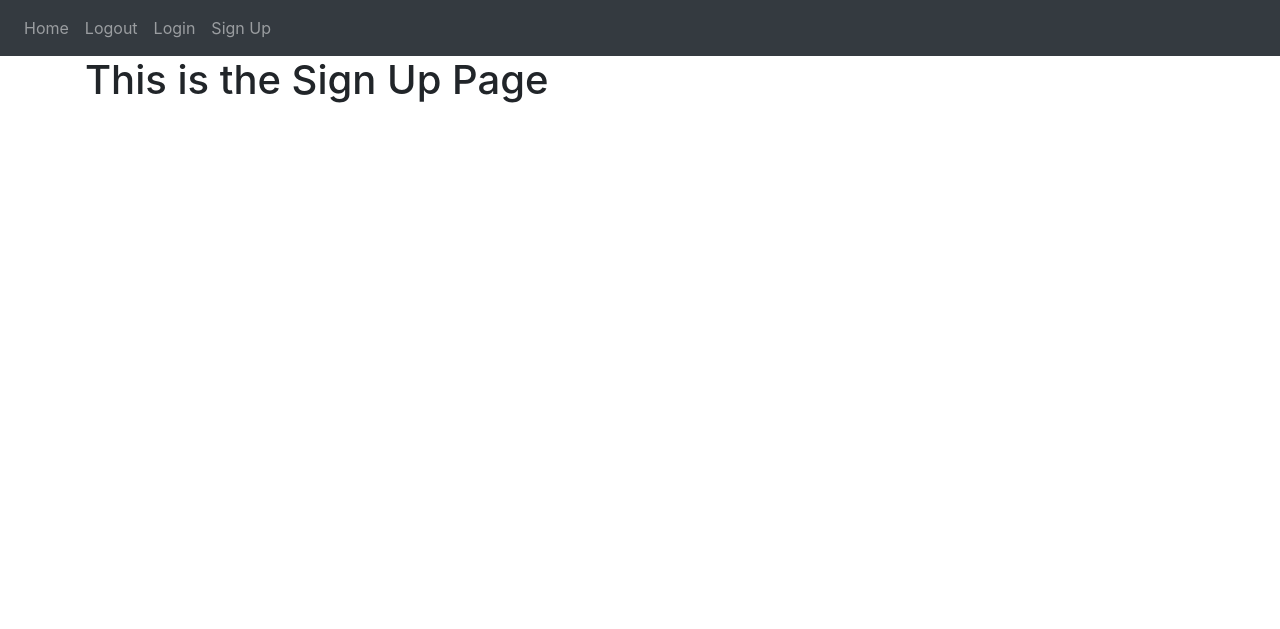
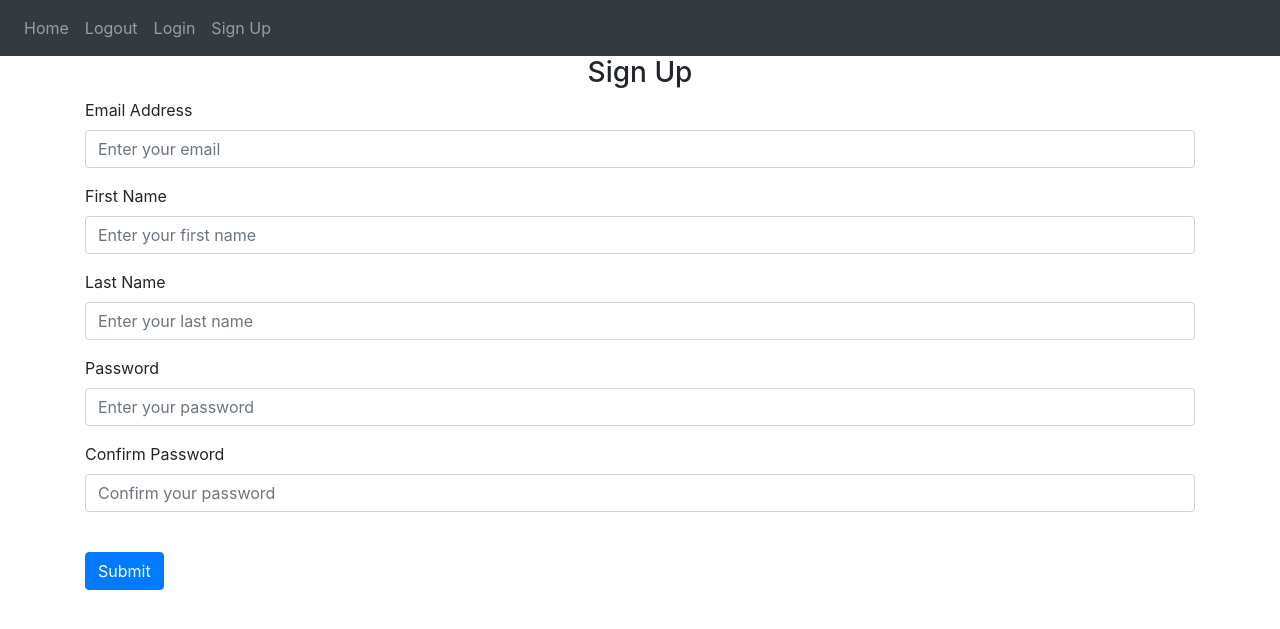
Before and after one commit to aldomunaretto/flask-webapp-basic, a Flask app: page /sign-up in a window 1280 px wide. Shown: the top 629 px of the page. Run offline with Flask 2, Linux system fonts and the light colour scheme; some libraries are stand-ins or nearby versions.

Commit message:
Adding form to login & sign-up pages

```diff
--- a/website/templates/sign_up.html
+++ b/website/templates/sign_up.html
@@ -1,5 +1,29 @@
 {% extends "base.html" %} {% block title %}Sign Up{% endblock %}
 
 {% block content %}
-<h1>This is the Sign Up Page</h1>
+<form method="POST">
+    <h3 align="center">Sign Up</h3>
+    <div class="form-group">
+        <label for="email">Email Address</label>
+        <input type="email" class="form-control" id="email" name="email" placeholder="Enter your email"/>
+    </div>
+    <div class="form-group">
+        <label for="firstName">First Name</label>
+        <input type="text" class="form-control" id="firstName" name="firstName" placeholder="Enter your first name"/>
+    </div>
+    <div class="form-group">
+        <label for="lastName">Last Name</label>
+        <input type="text" class="form-control" id="lastName" name="lastName" placeholder="Enter your last name"/>
+    </div>
+    <div class="form-group">
+        <label for="password1">Password</label>
+        <input type="text" class="form-control" id="password1" name="password1" placeholder="Enter your password"/>
+    </div>
+    <div class="form-group">
+        <label for="password2">Confirm Password</label>
+        <input type="text" class="form-control" id="password2" name="password2" placeholder="Confirm your password"/>
+    </div>
+    <br />
+    <button type="submit" class="btn btn-primary">Submit</button>
+</form>
 {% endblock %}
```
Also changed, not shown: website/templates/login.html (+13 -1 lines).
